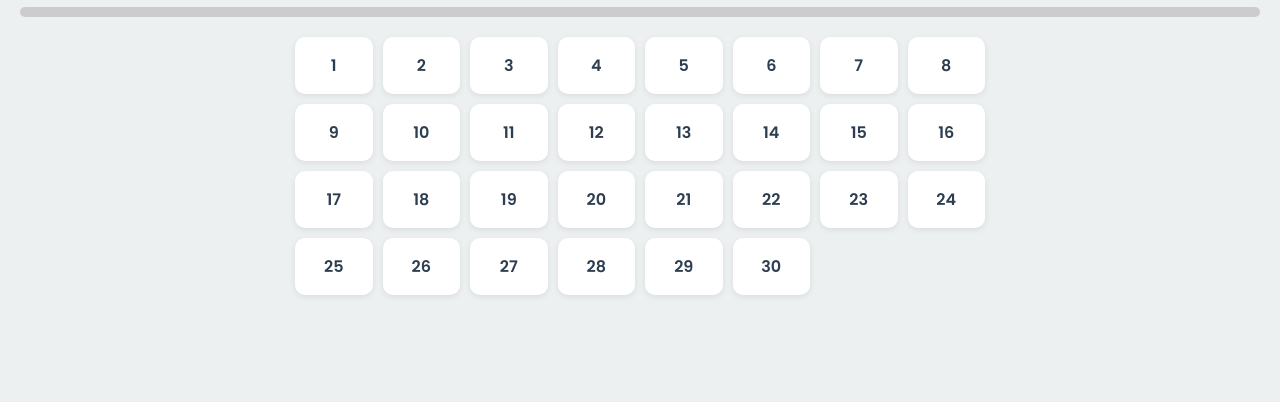
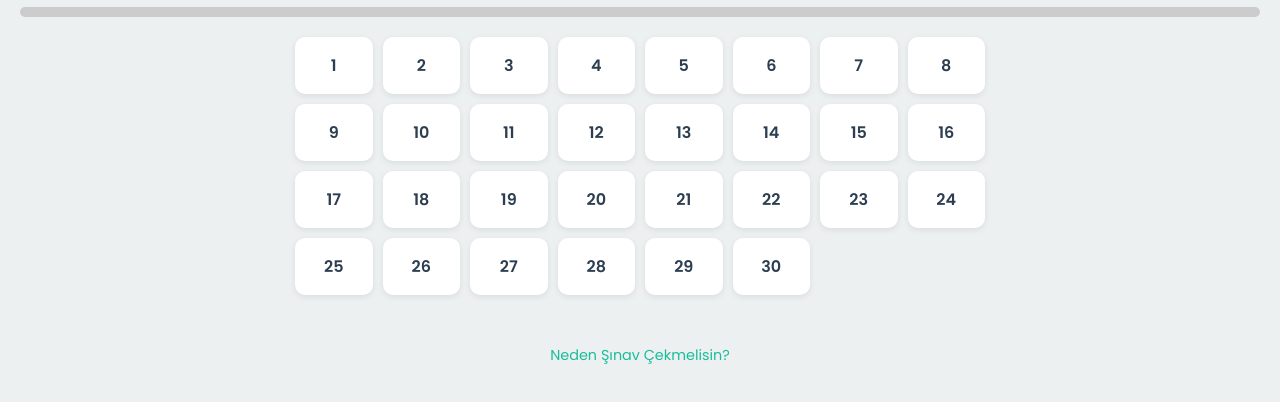
Before and after one commit to Yasin4161/pushup30, a plain HTML site: page index.html in a window 1280 px wide. Shown: the part 76-478 px from the top of the page. Drawn offline with Linux system fonts and the light colour scheme.

Commit message:
Update index.html

```diff
--- a/index.html
+++ b/index.html
@@ -4,19 +4,14 @@
   <meta charset="UTF-8">
   <meta name="viewport" content="width=device-width, initial-scale=1.0">
   <title>30 Günlük Şınav Meydan Okuması</title>
-
-  <!-- Uygulama ikonu -->
   <link rel="icon" type="image/jpeg" sizes="192x192" href="img/normal_pushup.jpg">
   <link rel="apple-touch-icon" sizes="512x512" href="img/normal_pushup.jpg">
   <link rel="manifest" href="manifest.json">
-
-  <!-- Yazı tipi -->
   <link href="https://fonts.googleapis.com/css2?family=Poppins:wght@400;600&display=swap" rel="stylesheet">
-
   <style>
     :root { --primary:#1abc9c; --danger:#e74c3c; --dark:#2c3e50; --light:#ecf0f1; }
     *{box-sizing:border-box;margin:0;padding:0}
-    body{font-family:'Poppins',sans-serif;background:var(--light);color:var(--dark);padding-bottom:60px}
+    body{font-family:'Poppins',sans-serif;background:var(--light);color:var(--dark);padding-bottom:80px}
     header{padding:20px;text-align:center}
     h1{font-size:clamp(1.6rem,5vw,2.2rem);margin-bottom:10px}
     #progressBarWrap{background:#ccc;border-radius:8px;height:10px;width:100%;overflow:hidden}
@@ -25,7 +20,6 @@
     .day{background:#fff;border-radius:10px;padding:16px 0;text-align:center;font-weight:600;cursor:pointer;user-select:none;box-shadow:0 2px 6px rgba(0,0,0,.08);transition:transform .1s}
     .day:active{transform:scale(.96)}
     .day.done{background:var(--primary);color:#fff}
-    /* Modal */
     #detail{position:fixed;inset:0;background:rgba(0,0,0,.6);display:none;justify-content:center;align-items:center;padding:15px;z-index:10}
     #detailCard{background:#fff;width:100%;max-width:430px;border-radius:14px;padding:20px;box-shadow:0 4px 20px rgba(0,0,0,.25);overflow-y:auto;max-height:92vh}
     #detailCard img{width:100%;border-radius:10px;margin-bottom:14px}
@@ -38,6 +32,9 @@
     button.danger{background:var(--danger)}
     button.small{padding:6px 10px;font-size:.9rem}
     #timerDisplay{font-size:2rem;margin-bottom:8px;letter-spacing:1px}
+    footer{text-align:center;padding:20px;font-size:.9rem}
+    footer a{color:var(--primary);text-decoration:none}
+    footer a:hover{text-decoration:underline}
     @media (hover:hover){button:hover{opacity:.9}}
   </style>
 </head>
@@ -49,29 +46,27 @@
 
   <section id="calendar"></section>
 
-  <!-- Modal -->
+  <footer>
+    <a href="neden.html">Neden Şınav Çekmelisin?</a>
+  </footer>
+
+  <!-- Detay kutusu (modal) -->
   <div id="detail">
     <div id="detailCard">
       <h2 id="dayTitle"></h2>
       <img id="dayImg" src="" alt="Hareket görseli" loading="lazy">
       <p id="dayDesc"></p>
-
-      <!-- Set sayacı -->
       <div id="setCounterArea">
         <div id="setDisplay">Set: 0</div>
         <button id="setBtn" class="small">Set Tamamlandı</button><br>
         <small>(Sıfırlamak için sayıya uzun bas)</small>
       </div>
-
-      <!-- Timer -->
       <div id="timer">
         <div id="timerDisplay">00:00</div>
         <button id="startTimerBtn" class="alt small">Başlat</button>
         <button id="stopTimerBtn"  class="danger small">Dur</button>
         <button id="resetTimerBtn" class="small">Sıfırla</button>
       </div>
-
-      <!-- Kontrol butonları -->
       <div style="text-align:center;margin-top:20px;display:flex;justify-content:center;flex-wrap:wrap;gap:6px;">
         <button id="doneBtn">Tamamlandı ✓</button>
         <button id="resetDayBtn" class="alt">Günü Sıfırla</button>
```
